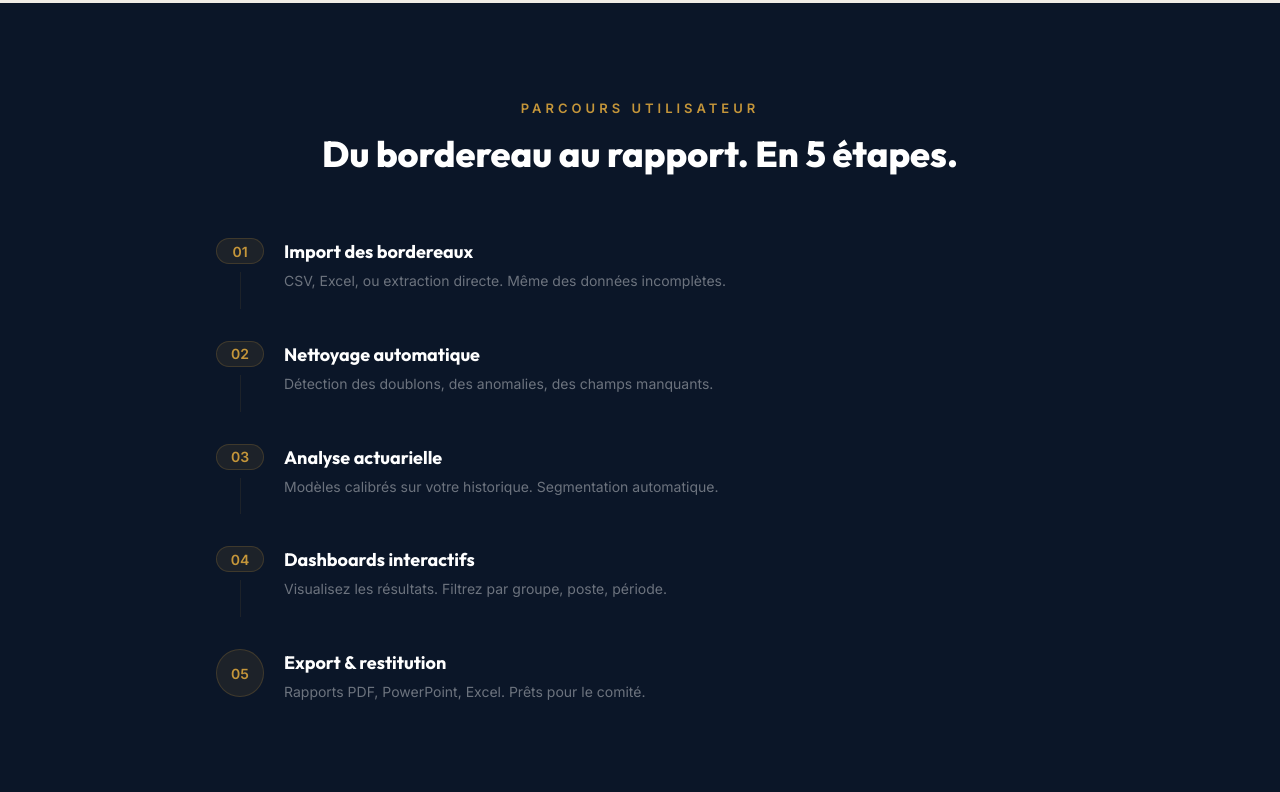
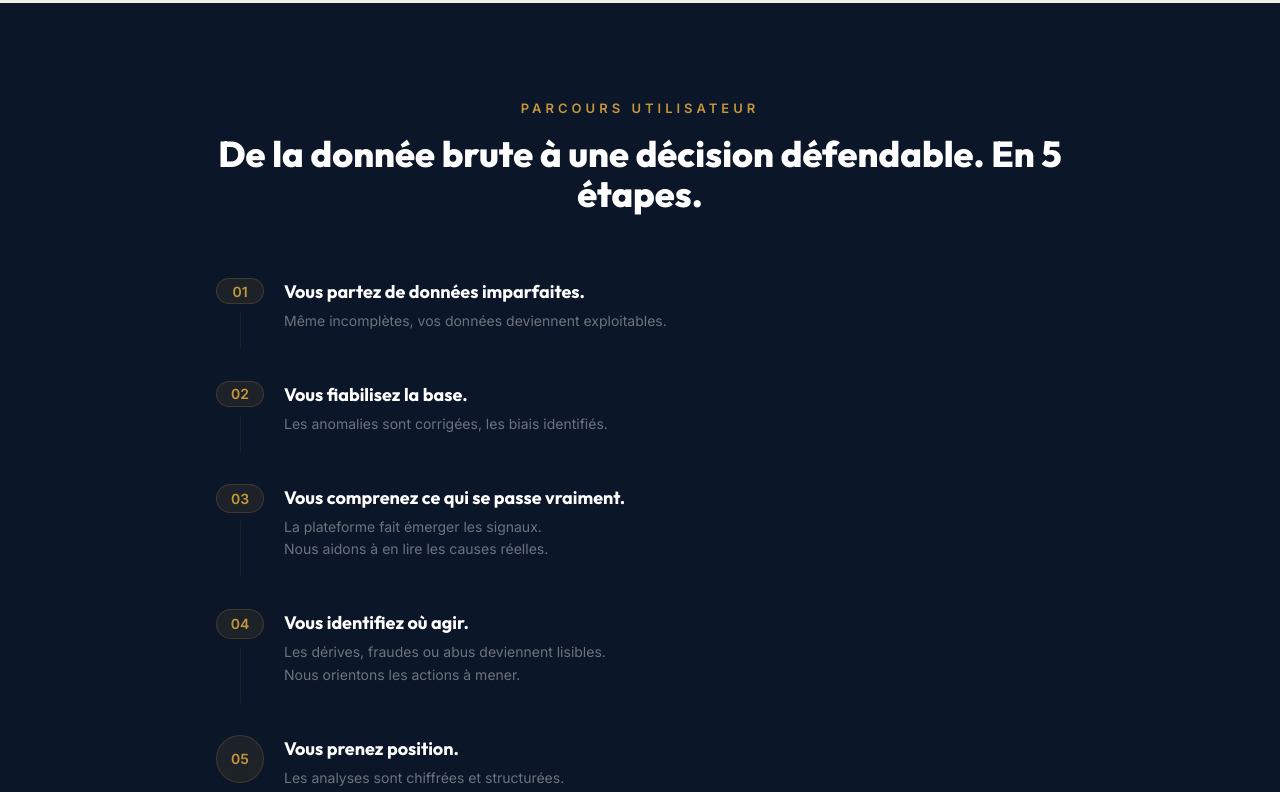
Before and after one commit to sidickgoldman/SiteWeb_PrimeActuaire, a Next.js app: page /plateforme in a window 1280 px wide. Shown: the part 3960-4752 px from the top of the page. Built offline with nearby package versions, Linux system fonts and the light colour scheme.

Commit message:
copy: Plateforme workflow - 5 etapes reecrites donnee brute -> decision

```diff
--- a/src/app/plateforme/PlateformeClient.tsx
+++ b/src/app/plateforme/PlateformeClient.tsx
@@ -297,7 +297,7 @@ export default function PlateformeClient() {
                     </div>
                     <div className="pb-4">
                       <h3 className="font-[var(--font-heading)] font-bold text-lg text-white">{w.title}</h3>
-                      <p className="mt-1 text-[14px] text-white/40 leading-relaxed">{w.desc}</p>
+                      <p className="mt-1 text-[14px] text-white/40 leading-relaxed whitespace-pre-line">{w.desc}</p>
                     </div>
                   </motion.div>
                 );
--- a/src/i18n/en.ts
+++ b/src/i18n/en.ts
@@ -545,13 +545,13 @@ export const en: Dictionary = {
       },
     ],
     workflowEyebrow: "User Journey",
-    workflowTitle: "From claims data to report. In 5 steps.",
+    workflowTitle: "From raw data to a defensible decision. In 5 steps.",
     workflowSteps: [
-      { title: "Data import", desc: "CSV, Excel, or direct extraction. Even incomplete data." },
-      { title: "Automatic cleaning", desc: "Duplicate detection, anomalies, missing fields." },
-      { title: "Actuarial analysis", desc: "Models calibrated on your history. Automatic segmentation." },
-      { title: "Interactive dashboards", desc: "Visualize results. Filter by group, cost category, period." },
-      { title: "Export & presentation", desc: "PDF, PowerPoint, Excel reports. Ready for the board." },
+      { title: "You start with imperfect data.", desc: "Even incomplete, your data becomes usable." },
+      { title: "You make the base reliable.", desc: "Anomalies are corrected, biases identified." },
+      { title: "You understand what is really happening.", desc: "The platform surfaces the signals.\nWe help you read the real causes." },
+      { title: "You identify where to act.", desc: "Drifts, fraud or overuse become readable.\nWe guide the actions to take." },
+      { title: "You take a position.", desc: "The analyses are quantified and structured.\nWe help management frame and defend the decision." },
     ],
     screenshotsEyebrow: "Preview",
     screenshotsTitle: "A clear read to decide on your portfolio.",
--- a/src/i18n/fr.ts
+++ b/src/i18n/fr.ts
@@ -543,13 +543,13 @@ export const fr = {
       },
     ],
     workflowEyebrow: "Parcours utilisateur",
-    workflowTitle: "Du bordereau au rapport. En 5 étapes.",
+    workflowTitle: "De la donnée brute à une décision défendable. En 5 étapes.",
     workflowSteps: [
-      { title: "Import des bordereaux", desc: "CSV, Excel, ou extraction directe. Même des données incomplètes." },
-      { title: "Nettoyage automatique", desc: "Détection des doublons, des anomalies, des champs manquants." },
-      { title: "Analyse actuarielle", desc: "Modèles calibrés sur votre historique. Segmentation automatique." },
-      { title: "Dashboards interactifs", desc: "Visualisez les résultats. Filtrez par groupe, poste, période." },
-      { title: "Export & restitution", desc: "Rapports PDF, PowerPoint, Excel. Prêts pour le comité." },
+      { title: "Vous partez de données imparfaites.", desc: "Même incomplètes, vos données deviennent exploitables." },
+      { title: "Vous fiabilisez la base.", desc: "Les anomalies sont corrigées, les biais identifiés." },
+      { title: "Vous comprenez ce qui se passe vraiment.", desc: "La plateforme fait émerger les signaux.\nNous aidons à en lire les causes réelles." },
+      { title: "Vous identifiez où agir.", desc: "Les dérives, fraudes ou abus deviennent lisibles.\nNous orientons les actions à mener." },
+      { title: "Vous prenez position.", desc: "Les analyses sont chiffrées et structurées.\nNous aidons la direction à cadrer et défendre la décision." },
     ],
     screenshotsEyebrow: "Aperçu",
     screenshotsTitle: "Une lecture claire pour décider sur votre portefeuille.",
```
